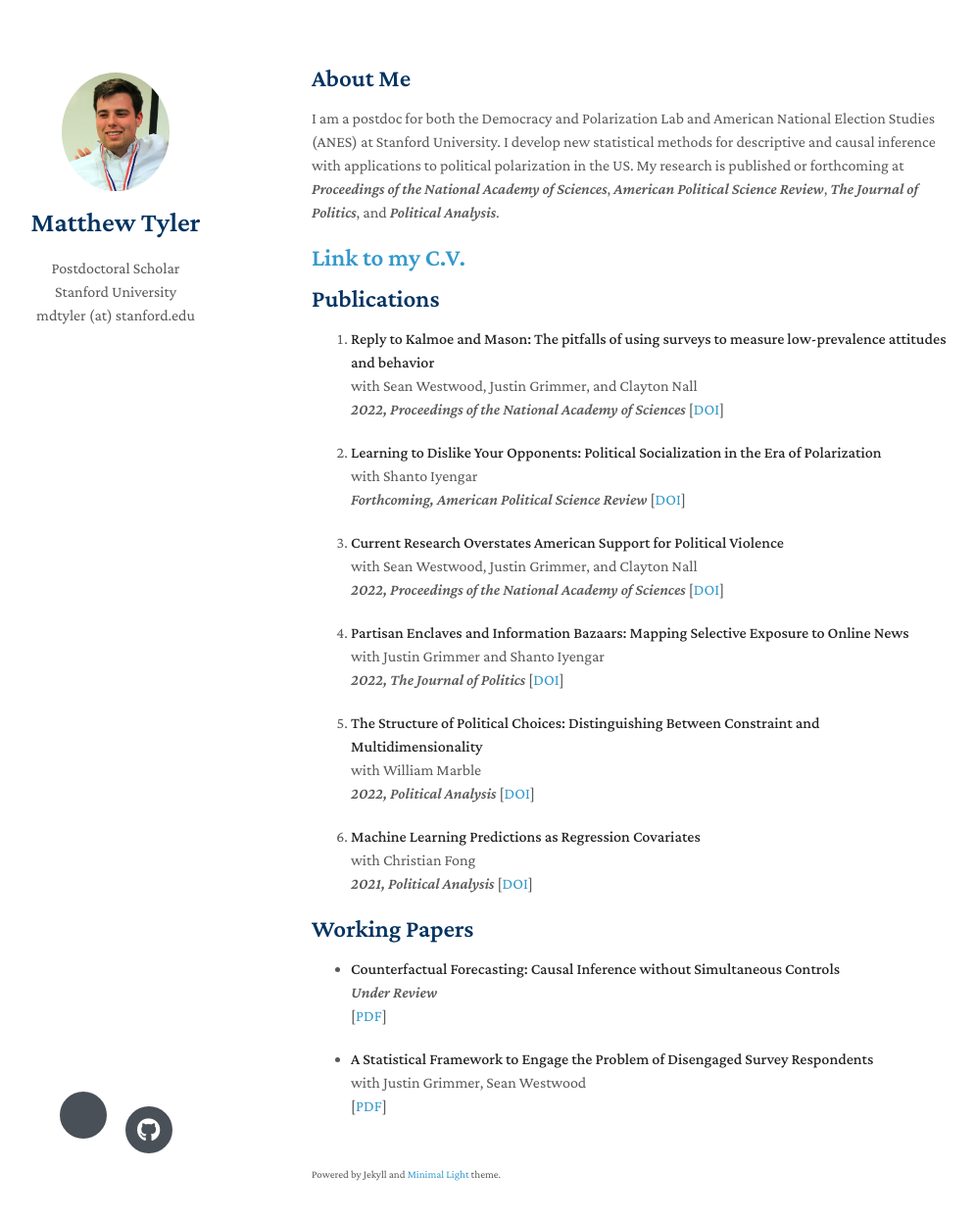
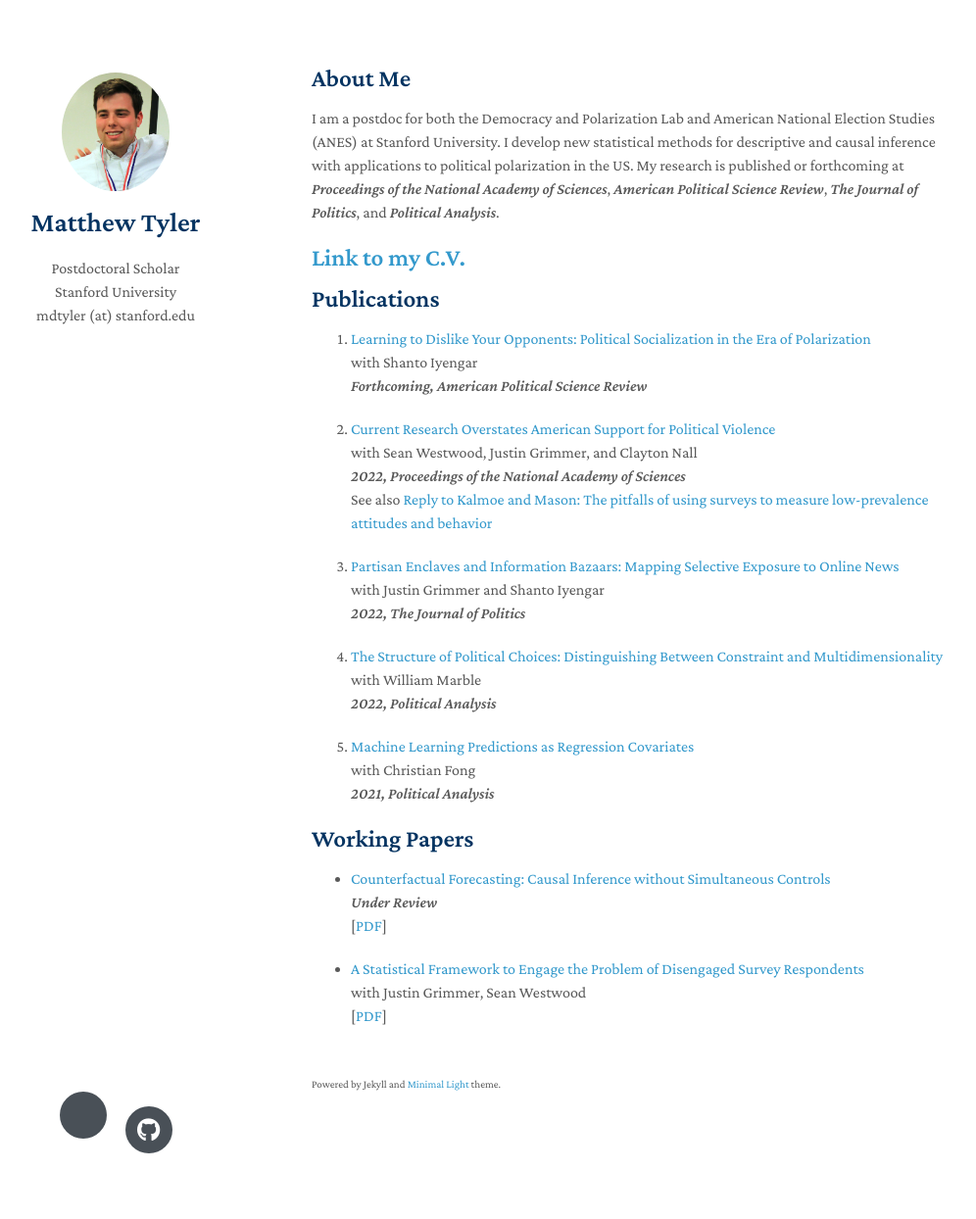
Before and after one commit to matthewtyler/matthewtyler.github.io, a Jekyll site: the page built from index.md, in a window 1280 px wide and 1279 px high. Shown: the top 1244 px of the window at 98% size, without its empty margins (152-1148 px from the left). Built offline with Jekyll 4.4.1, drawn with Linux system fonts in a browser that asks for light colours; nearby versions of some CDN libraries; a style sheet for code colours, icons or effects is not loaded; our own code applies the rules of GitHub Pages for plain Markdown files.

Commit message:
Update index.md

```diff
--- a/index.md
+++ b/index.md
@@ -8,67 +8,51 @@ I am a postdoc for both the Democracy and Polarization Lab and American National
 
 ## [Link to my C.V.](https://www.dropbox.com/s/sm0pfjekpzdykd7/CV.pdf?dl=0)
 
-<!-- ## Research Interests
-
-- **Political Methodology:** descriptive inference, causal inference, machine learning
-- **American Politics:** polarization, political media, political socialization
- -->
-
 ## Publications
 
-6. [**Reply to Kalmoe and Mason: The pitfalls of using surveys to measure low-prevalence attitudes and behavior**][9]
+5. [Learning to Dislike Your Opponents: Political Socialization in the Era of Polarization][5]
+  <br>
+  with Shanto Iyengar
+  <br>
+  *Forthcoming, American Political Science Review*
+
+4. [Current Research Overstates American Support for Political Violence][10]
   <br>
   with Sean Westwood, Justin Grimmer, and Clayton Nall
   <br>
   *2022, Proceedings of the National Academy of Sciences*
-  [[DOI][9]]
+  <br>
+  See also [Reply to Kalmoe and Mason: The pitfalls of using surveys to measure low-prevalence attitudes and behavior][9]
 
-5. [**Learning to Dislike Your Opponents: Political Socialization in the Era of Polarization**][5]
-  <br>
-  with Shanto Iyengar
-  <br>
-  *Forthcoming, American Political Science Review*
-  [[DOI][5]]
-
-4. [**Current Research Overstates American Support for Political Violence**][10]
-  <br>
-  with Sean Westwood, Justin Grimmer, and Clayton Nall
-  <br>
-  *2022, Proceedings of the National Academy of Sciences*
-  [[DOI][10]]
-
-3. [**Partisan Enclaves and Information Bazaars: Mapping Selective Exposure to Online News**][2]
+3. [Partisan Enclaves and Information Bazaars: Mapping Selective Exposure to Online News][2]
   <br>
   with Justin Grimmer and Shanto Iyengar
   <br>
   *2022, The Journal of Politics*
-  [[DOI][2]]
 
 
-2. [**The Structure of Political Choices: Distinguishing Between Constraint and Multidimensionality**][3]
+2. [The Structure of Political Choices: Distinguishing Between Constraint and Multidimensionality][3]
   <br>
   with William Marble
   <br>
   *2022, Political Analysis*
-  [[DOI][3]]
 
-1. [**Machine Learning Predictions as Regression Covariates**][4]
+1. [Machine Learning Predictions as Regression Covariates][4]
   <br>
   with Christian Fong
   <br>
   *2021, Political Analysis*
-  [[DOI][4]]
 
 ## Working Papers
 
 
-* [**Counterfactual Forecasting: Causal Inference without Simultaneous Controls**][6]
+* [Counterfactual Forecasting: Causal Inference without Simultaneous Controls][6]
   <br>
   *Under Review*
   <br>
   [[PDF][6]]
 
-* [**A Statistical Framework to Engage the Problem of Disengaged Survey Respondents**][8]
+* [A Statistical Framework to Engage the Problem of Disengaged Survey Respondents][8]
   <br>
   with Justin Grimmer, Sean Westwood
   <br>
```
